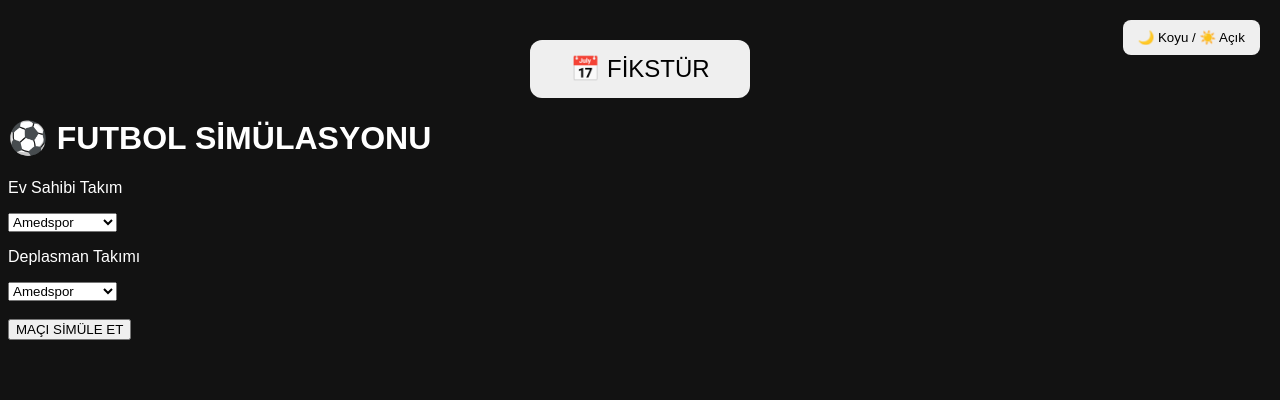
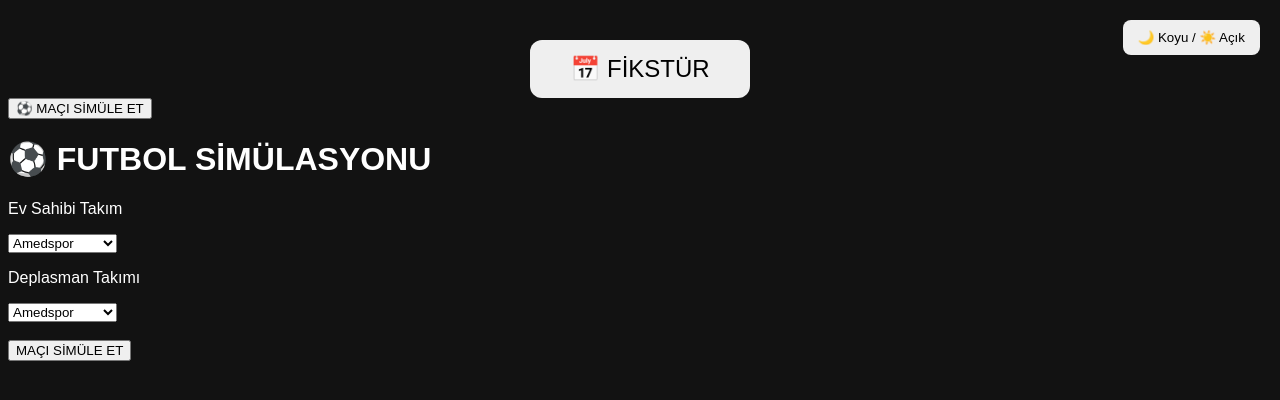
Before and after one commit to Omeiwi11/futbol-simulasyonu, a Flask app: page / in a window 1280 px wide. Shown: the top 400 px of the page. Run offline with Flask 3, Linux system fonts and the light colour scheme.

Commit message:
Add files via upload

```diff
--- a/templates/index.html
+++ b/templates/index.html
@@ -60,6 +60,11 @@
 
     </a>
     </div>
+
+    <a href="/mac">
+    <button>⚽ MAÇI SİMÜLE ET</button>
+</a>
+
     </a>
     <h1>⚽ FUTBOL SİMÜLASYONU</h1>
 
```
